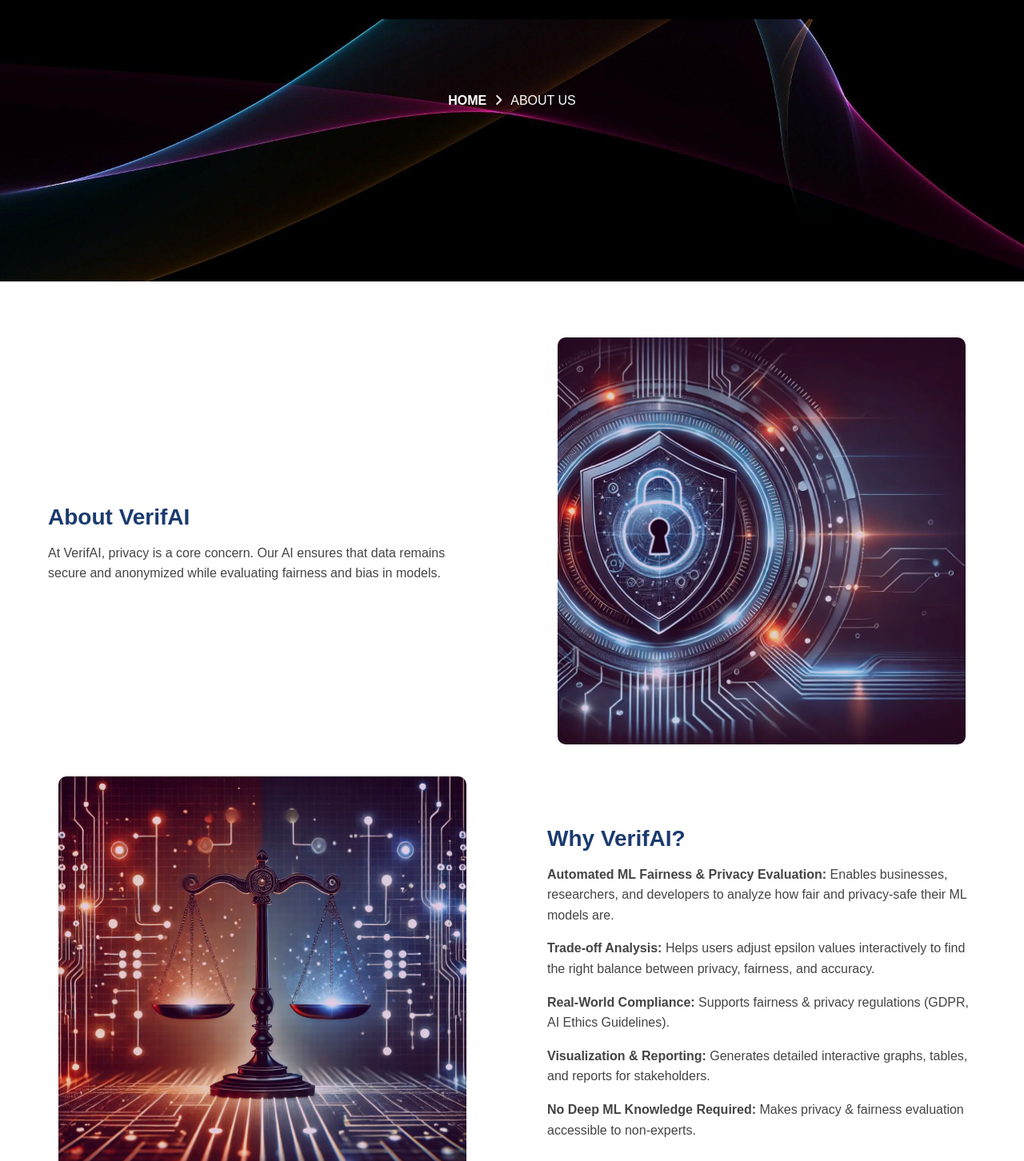
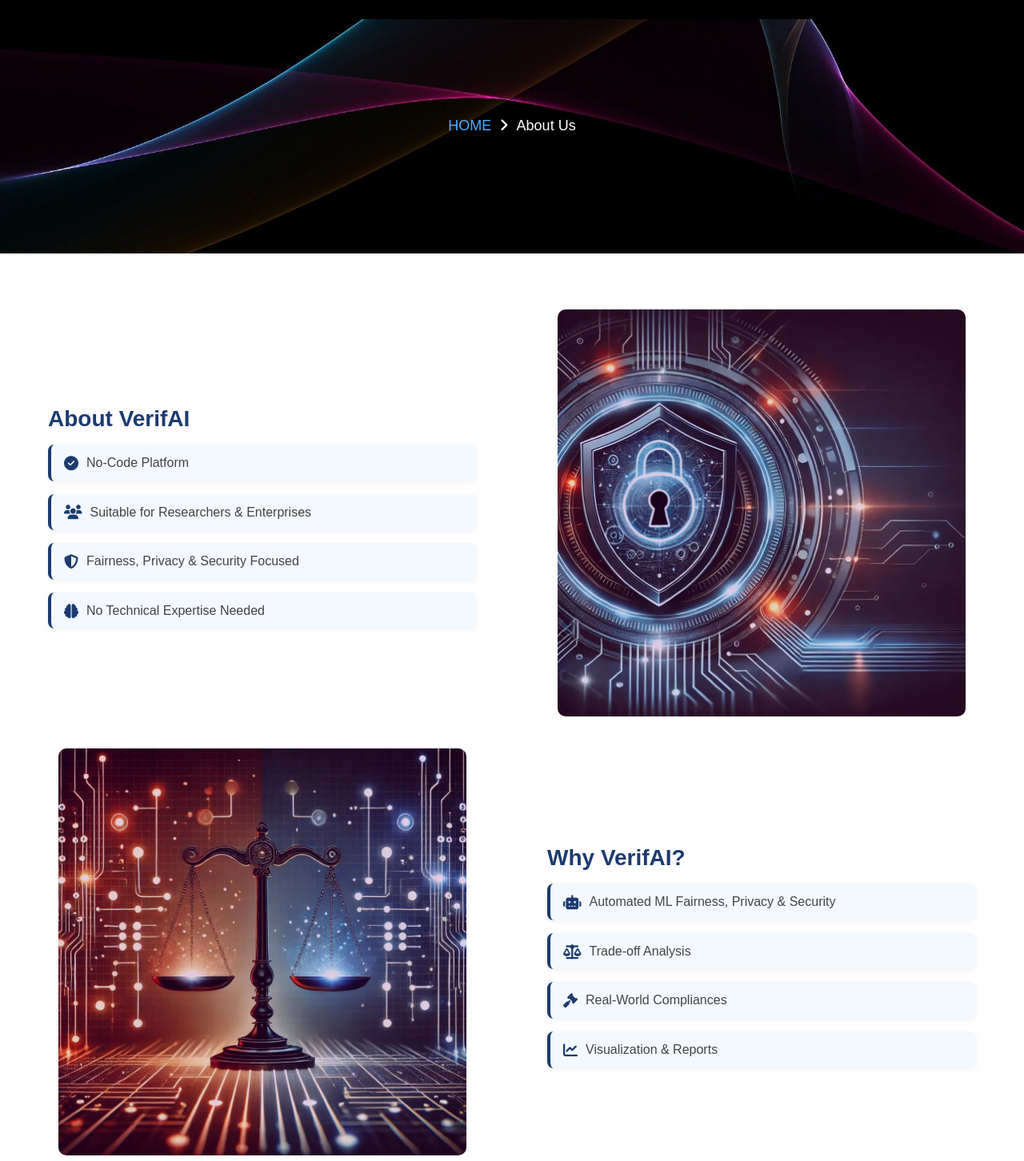
Before and after one commit to VerifAI-inc/VerifAI, a React (Create React App) app in the folder verifai-frontend/: page / in a window 1280 px wide. Shown: the part 58-1510 px from the top of the page at 80% size. Built offline with nearby package versions, Linux system fonts and the light colour scheme.

Commit message:
Fix the headers and text ares in Home and Results page.

```diff
--- a/verifai-frontend/src/pages/Home.js
+++ b/verifai-frontend/src/pages/Home.js
@@ -10,6 +10,11 @@
 import member2 from "../assets/images/member2.jpg";
 import member3 from "../assets/images/member3.jpg";
 import member4 from "../assets/images/member4.jpg";
+
+<link
+  rel="stylesheet"
+  href="https://cdnjs.cloudflare.com/ajax/libs/font-awesome/6.0.0/css/all.min.css"
+/>
 
 // Custom arrow components
 const CustomPrevArrow = (props) => {
@@ -66,13 +71,12 @@
   return (
     <div className="home-container">
       {/* Page Title Before About  Section */}
-      <section className="page-title-home">
-        <div className="container-home">
-          {/* <h2>VerifAI</h2> */}
-          <div className="page-tab-home">
+      <section className="home-header">
+        <div className="home-second-container">
+          <div className="home-breadcrumb">
             <Link to="/">HOME</Link>
             <i className="fas fa-angle-right"></i>
-            <span>ABOUT US</span>
+            <span>About Us</span>
           </div>
         </div>
       </section>
@@ -84,9 +88,17 @@
             <div className="col-6-home">
               <div className="about-main-left-home">
                 <h2>About VerifAI</h2>
-                <p>
-                  At VerifAI, privacy is a core concern. Our AI ensures that data remains secure and
-                  anonymized while evaluating fairness and bias in models.
+                <p className="feature-point">
+                  <i className="fas fa-check-circle"></i> No-Code Platform
+                </p>
+                <p className="feature-point">
+                  <i className="fas fa-users"></i> Suitable for Researchers & Enterprises
+                </p>
+                <p className="feature-point">
+                  <i className="fas fa-shield-alt"></i> Fairness, Privacy & Security Focused
+                </p>
+                <p className="feature-point">
+                  <i className="fas fa-brain"></i> No Technical Expertise Needed
                 </p>
               </div>
             </div>
@@ -108,20 +120,17 @@
             <div className="col-6-home">
               <div className="about-main-right2-home">
                 <h2>Why VerifAI?</h2>
-                <p>
-                    <strong>Automated ML Fairness & Privacy Evaluation:</strong> Enables businesses, researchers, and developers to analyze how fair and privacy-safe their ML models are.
+                <p className="feature-point">
+                  <i className="fas fa-robot"></i> Automated ML Fairness, Privacy & Security
                 </p>
-                <p>
-                    <strong>Trade-off Analysis:</strong> Helps users adjust epsilon values interactively to find the right balance between privacy, fairness, and accuracy.
+                <p className="feature-point">
+                  <i className="fas fa-balance-scale"></i> Trade-off Analysis
                 </p>
-                <p>
-                    <strong>Real-World Compliance:</strong> Supports fairness & privacy regulations (GDPR, AI Ethics Guidelines).
+                <p className="feature-point">
+                  <i className="fas fa-gavel"></i> Real-World Compliances
                 </p>
-                <p>
-                    <strong>Visualization & Reporting:</strong> Generates detailed interactive graphs, tables, and reports for stakeholders.
-                </p>
-                <p>
-                    <strong>No Deep ML Knowledge Required:</strong> Makes privacy & fairness evaluation accessible to non-experts.
+                <p className="feature-point">
+                  <i className="fas fa-chart-line"></i> Visualization & Reports
                 </p>
               </div>
             </div>
--- a/verifai-frontend/src/pages/Results.js
+++ b/verifai-frontend/src/pages/Results.js
@@ -270,10 +270,11 @@
           </div>
         </div>
       )}
-      <section className="page-title-home">
-        <div className="container-home">
-          {/* <h2>VerifAI</h2> */}
-          <div className="page-tab-home">
+
+      {/* Header Area */}
+      <section className="results-header-section">
+        <div className="results-header-container">
+          <div className="results-header-breadcrumb">
             <Link to="/">HOME</Link>
             <i className="fas fa-angle-right"></i>
             <span>RESULTS</span>
--- a/verifai-frontend/src/styles/pages/Home.css
+++ b/verifai-frontend/src/styles/pages/Home.css
@@ -7,7 +7,7 @@
     margin-bottom: -80px;
 }
 
-.page-title-home {
+.home-header {
   background: url('/src/assets/backgrounds/abstract-bg-centered-colorful.jpg') no-repeat center center/cover;
   padding: 80px 20px;
   color: white;
@@ -15,11 +15,19 @@
   height: 135px;
 }
 
-.page-title-home h2 {
-    font-size: 36px;
-    margin-top: -25px;
-    font-weight: 600;
-    text-transform: uppercase;
+.home-second-container {
+  max-width: 1000px;
+  margin: 0 auto;
+}
+
+.home-breadcrumb {
+  font-size: 18px;
+  font-weight: 500;
+  margin-top: 45px;
+}
+
+.home-breadcrumb i {
+  margin: 0 10px;
 }
 
 .page-tab-home {
@@ -360,3 +368,28 @@
         width: 100%;
     }
 }
+
+.feature-point {
+  display: flex;
+  align-items: center;
+  background: #f3f9ff;
+  border-left: 4px solid #1b3b6f;
+  padding: 10px 16px;
+  border-radius: 8px;
+  margin-bottom: 12px;
+  font-size: 16px;
+  color: #333;
+  font-weight: 500;
+  transition: background 0.3s ease;
+  box-shadow: 0 2px 6px rgba(0, 0, 0, 0.05);
+}
+
+.feature-point:hover {
+  background: #e8f1ff;
+}
+
+.feature-point i {
+  margin-right: 10px;
+  color: #1b3b6f;
+  font-size: 18px;
+}
--- a/verifai-frontend/src/styles/pages/Results.css
+++ b/verifai-frontend/src/styles/pages/Results.css
@@ -3,15 +3,27 @@
   font-family: 'Montserrat', sans-serif;
 }
 
-.page-title-home {
-  background-image: url('/src/assets/backgrounds/abstract-bg-centered-colorful.jpg');
-  background-repeat: no-repeat;
-  background-position: center center;
-  background-size: cover;
+.results-header-section {
+  background: url('/src/assets/backgrounds/abstract-bg-centered-colorful.jpg') no-repeat center center/cover;
   padding: 80px 20px;
   color: white;
   text-align: center;
-  height: 170px;
+  height: 180px;
+}
+
+.results-header-container {
+  max-width: 1000px;
+  margin: 0 auto;
+}
+
+.results-header-breadcrumb {
+  font-size: 18px;
+  font-weight: 500;
+  margin-top: 45px;
+}
+
+.results-header-breadcrumb i {
+  margin: 0 10px;
 }
 
 .results-main-content {
@@ -193,6 +205,7 @@
   gap: 10px;
 }
 
+/* MODAL STYLES */
 .modal-overlay {
   position: fixed;
   top: 0;
```
Lines whose indentation alone changed are shown as unchanged.
